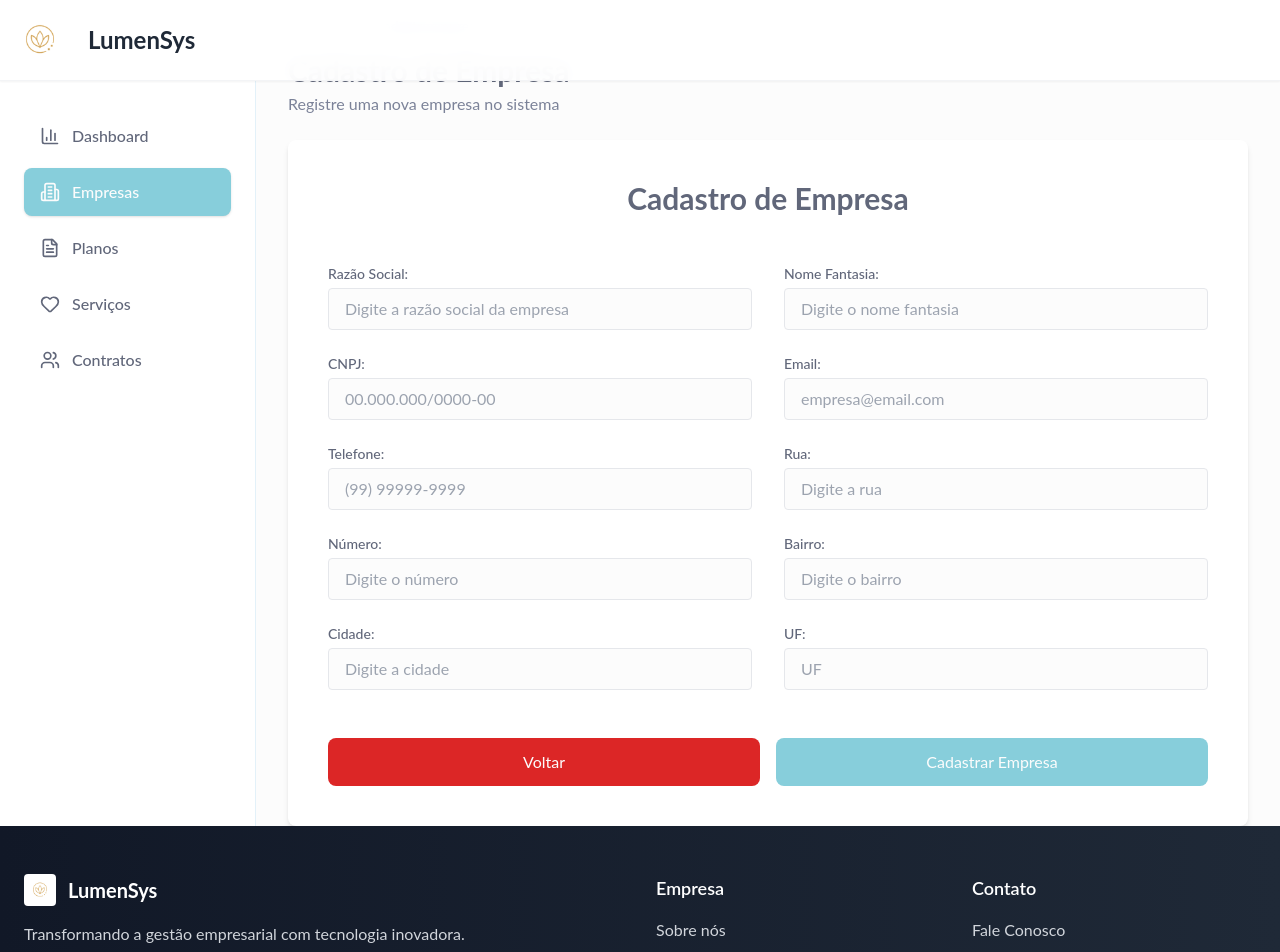
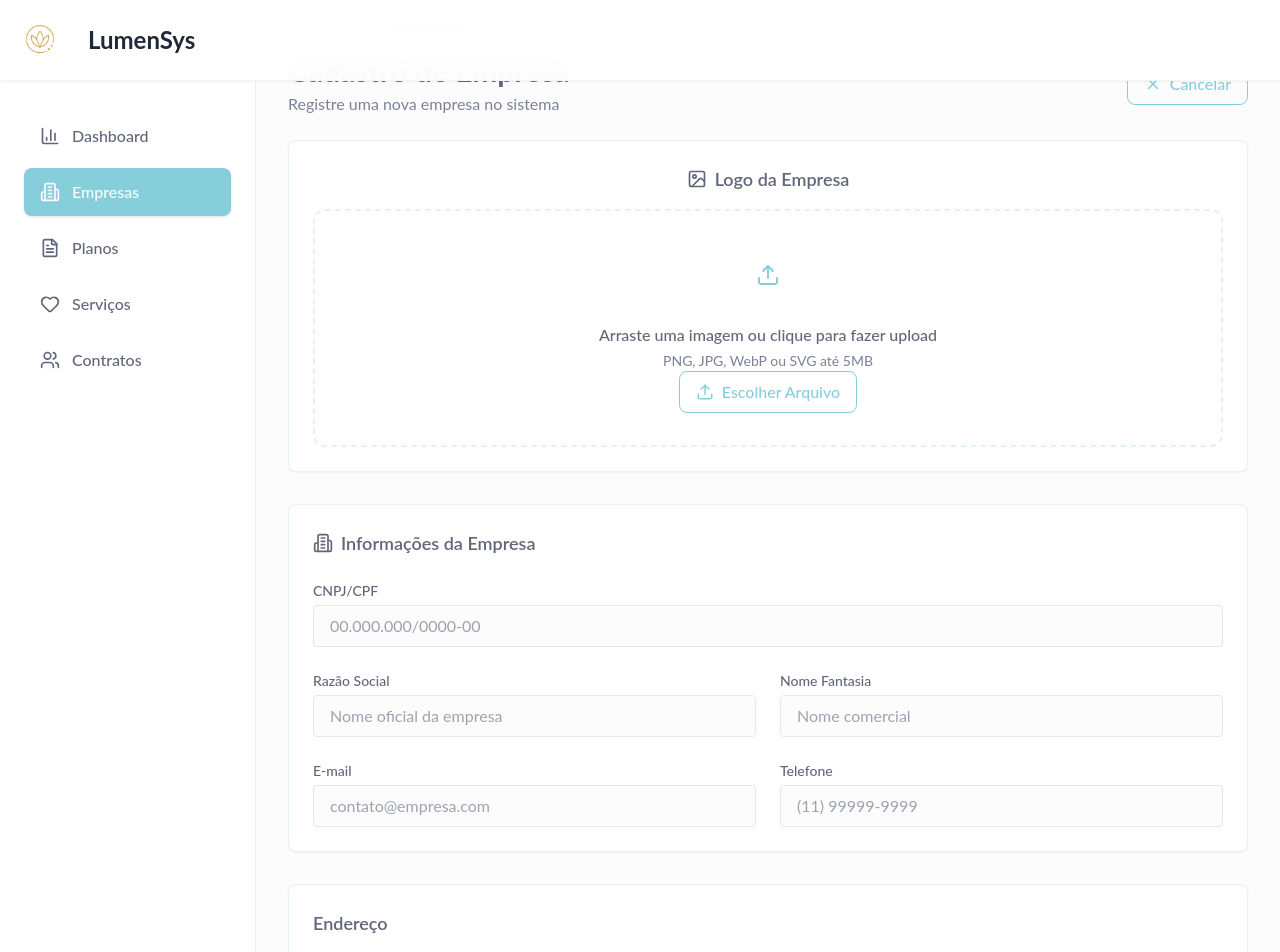
Before and after one commit to LumenSys/LumenSys-Frontend, a React (Vite) app in the folder frontend/: page /cadastroempresa in a window 1280 px wide. Shown: the top 952 px of the page. Built offline with nearby package versions, Linux system fonts and the light colour scheme.

Commit message:
:art: feat: Refactor ThemeContext and CadastroEmpresa components; enhance theme management and add image upload functionality

```diff
--- a/frontend/src/pages/CadastroEmpresa/index.tsx
+++ b/frontend/src/pages/CadastroEmpresa/index.tsx
@@ -5,7 +5,7 @@ import Cookies from 'js-cookie';
 import PageLayout from '../../components/PageLayout';
 import Card from '../../components/Card';
 import Button from '../../components/Button';
-import { Building2, Save, X } from 'lucide-react';
+import { Building2, Save, X, Upload, Image as ImageIcon } from 'lucide-react';
 
 // Tipo baseado no modelo Company da API
 type CompanyData = {
@@ -19,6 +19,7 @@ type CompanyData = {
   neighborhood: string;
   city: string;
   uf: string;
+  logo?: File | null;
 };
 
 const initialFields: CompanyData = {
@@ -32,6 +33,7 @@ const initialFields: CompanyData = {
   neighborhood: "",
   city: "",
   uf: "",
+  logo: null,
 };
 
 const CadastroEmpresa = () => {
@@ -55,10 +57,12 @@ const CadastroEmpresa = () => {
   const [loading, setLoading] = useState(false);
   const [success, setSuccess] = useState(false);
   const [error, setError] = useState<string | null>(null);
+  const [imagePreview, setImagePreview] = useState<string | null>(null);
+  const [dragActive, setDragActive] = useState(false);
 
   // 💾 Salvar dados no cookie sempre que os campos mudarem
   useEffect(() => {
-    const hasData = Object.values(fields).some(value => value.trim() !== "");
+    const hasData = Object.values(fields).some(value => value !== null && value !== undefined && typeof value === "string" ? value.trim() !== "" : !!value);
 
     if (hasData) {
       // Salvar dados no cookie por 24 horas
@@ -148,7 +152,7 @@ const CadastroEmpresa = () => {
     const errors: string[] = [];
 
     Object.entries(fields).forEach(([key, value]) => {
-      if (!value.trim()) {
+      if (typeof value === "string" ? value.trim() === "" : value == null) {
         errors.push(`${getFieldLabel(key as keyof CompanyData)} é obrigatório`);
       }
     });
@@ -179,9 +183,59 @@ const CadastroEmpresa = () => {
       number: 'Número',
       neighborhood: 'Bairro',
       city: 'Cidade',
-      uf: 'UF'
+      uf: 'UF',
+      logo: 'Logo da Empresa'
     };
     return labels[key];
+  };
+
+  // Funções para lidar com upload de imagem
+  const handleImageUpload = (file: File) => {
+    if (file.size > 5 * 1024 * 1024) { // 5MB limit
+      setError('A imagem deve ter no máximo 5MB');
+      return;
+    }
+
+    const allowedTypes = ['image/jpeg', 'image/png', 'image/webp', 'image/svg+xml'];
+    if (!allowedTypes.includes(file.type)) {
+      setError('Formato de imagem não suportado. Use JPEG, PNG, WebP ou SVG');
+      return;
+    }
+
+    setFields(prev => ({ ...prev, logo: file }));
+
+    // Criar preview da imagem
+    const reader = new FileReader();
+    reader.onload = (e) => {
+      setImagePreview(e.target?.result as string);
+    };
+    reader.readAsDataURL(file);
+    setError(null);
+  };
+
+  const handleImageDrop = (e: React.DragEvent<HTMLDivElement>) => {
+    e.preventDefault();
+    setDragActive(false);
+
+    const files = e.dataTransfer.files;
+    if (files.length > 0) {
+      handleImageUpload(files[0]);
+    }
+  };
+
+  const handleImageDragOver = (e: React.DragEvent<HTMLDivElement>) => {
+    e.preventDefault();
+    setDragActive(true);
+  };
+
+  const handleImageDragLeave = (e: React.DragEvent<HTMLDivElement>) => {
+    e.preventDefault();
+    setDragActive(false);
+  };
+
+  const removeImage = () => {
+    setFields(prev => ({ ...prev, logo: null }));
+    setImagePreview(null);
   };
 
   const handleSubmit = async (e: React.FormEvent) => {
@@ -280,39 +334,139 @@ const CadastroEmpresa = () => {
   const stats = getUserStats();
 
   return (
-    <PageLayout title="Cadastro de Empresa" subtitle="Registre uma nova empresa no sistema">
-      <div className="container max-w-5xl mx-auto">
-        {/* 📊 Mostrar estatísticas do usuário */}
+    <PageLayout
+      title="Cadastro de Empresa"
+      subtitle="Registre uma nova empresa no sistema"
+      actions={
+        <Button
+          variant="outline"
+          icon={X}
+          onClick={() => window.location.href = "/listaempresas"}
+          disabled={loading}
+        >
+          Cancelar
+        </Button>
+      }
+    >
+      {/* Estatísticas do usuário */}
       {stats && stats.totalCompanies > 0 && (
-          <div className="mb-4 p-3 bg-blue-50 border border-blue-200 rounded-lg text-blue-800 text-sm">
-            ℹ️ Você já cadastrou {stats.totalCompanies} empresa(s) no sistema.
+        <Card className="bg-primary/5 border-primary/20">
+          <div className="flex items-center gap-3">
+            <Building2 className="text-primary" size={20} />
+            <span className="text-textPrimary text-sm">
+              Você já cadastrou {stats.totalCompanies} empresa(s) no sistema.
+            </span>
+          </div>
+        </Card>
+      )}
+
+      {/* Formulário Principal */}
+      <form onSubmit={handleSubmit} className="space-y-8">
+
+        {/* Seção: Logo da Empresa */}
+        <Card>
+          <div className="text-center space-y-4">
+            <h3 className="text-lg font-semibold text-textPrimary flex items-center justify-center gap-2">
+              <ImageIcon size={20} />
+              Logo da Empresa
+            </h3>
+
+            {/* Upload de Imagem */}
+            <div
+              className={`relative border-2 border-dashed rounded-xl p-8 transition-all duration-300 ${
+                dragActive
+                  ? 'border-primary bg-primary/5 scale-105'
+                  : 'border-footer hover:border-primary/50 hover:bg-primary/5'
+              }`}
+              onDrop={handleImageDrop}
+              onDragOver={handleImageDragOver}
+              onDragLeave={handleImageDragLeave}
+            >
+              {imagePreview ? (
+                <div className="space-y-4">
+                  <div className="mx-auto w-32 h-32 rounded-lg overflow-hidden bg-footer">
+                    <img
+                      src={imagePreview}
+                      alt="Preview"
+                      className="w-full h-full object-cover"
+                    />
+                  </div>
+                  <div className="flex gap-3 justify-center">
+                    <Button variant="outline" size="sm" onClick={removeImage}>
+                      Remover
+                    </Button>
+                    <label className="cursor-pointer">
+                      <Button variant="ghost" size="sm" icon={Upload}>
+                        Alterar
+                      </Button>
+                      <input
+                        type="file"
+                        accept="image/*"
+                        onChange={(e) => e.target.files?.[0] && handleImageUpload(e.target.files[0])}
+                        className="hidden"
+                      />
+                    </label>
+                  </div>
+                </div>
+              ) : (
+                <div className="text-center space-y-4">
+                  <div className="mx-auto w-16 h-16 bg-primary/10 rounded-full flex items-center justify-center">
+                    <Upload className="text-primary" size={24} />
+                  </div>
+                  <div>
+                    <p className="text-textPrimary font-medium">
+                      Arraste uma imagem ou clique para fazer upload
+                    </p>
+                    <p className="text-textSecondary text-sm mt-1">
+                      PNG, JPG, WebP ou SVG até 5MB
+                    </p>
+                  </div>
+                  <label className="cursor-pointer">
+                    <Button variant="outline" icon={Upload}>
+                      Escolher Arquivo
+                    </Button>
+                    <input
+                      type="file"
+                      accept="image/*"
+                      onChange={(e) => e.target.files?.[0] && handleImageUpload(e.target.files[0])}
+                      className="hidden"
+                    />
+                  </label>
                 </div>
               )}
+            </div>
+          </div>
+        </Card>
 
-        <form onSubmit={handleSubmit} className="grid grid-cols-2 gap-x-8 gap-y-6 bg-surface p-10 rounded-lg shadow-md">
-          <h2 className="col-span-2 text-3xl font-bold text-center mb-6 text-textPrimary">
-            Cadastro de Empresa
-          </h2>
+        {/* Seção: Informações Básicas */}
+        <Card>
+          <h3 className="text-lg font-semibold text-textPrimary mb-6 flex items-center gap-2">
+            <Building2 size={20} />
+            Informações da Empresa
+          </h3>
 
-          {/* Mensagens de feedback */}
-          {error && (
-            <div className="col-span-2 bg-red-100 border border-red-400 text-red-700 px-4 py-3 rounded">
-              {error}
+          <div className="grid grid-cols-1 md:grid-cols-2 gap-6">
+            <div className="md:col-span-2">
+              <InputField
+                label="CNPJ/CPF"
+                name="cpfCnpj"
+                placeholder="00.000.000/0000-00"
+                value={fields.cpfCnpj}
+                onChange={handleChange}
+                onBlur={handleBlur}
+                required
+                className="focus:ring-primary text-textPrimary bg-background"
+              />
+              {isEmpty("cpfCnpj") && (
+                <span className="text-danger text-sm mt-1 block">Campo obrigatório</span>
+              )}
             </div>
-          )}
 
-          {success && (
-            <div className="col-span-2 bg-green-100 border border-green-400 text-green-700 px-4 py-3 rounded">
-              ✅ Empresa cadastrada com sucesso! Redirecionando...
-            </div>
-          )}
-
-            {/* Razão Social */}
-            <DefaultColumn>
+            <div>
               <InputField
-              label="Razão Social:"
+                label="Razão Social"
                 name="name"
-              placeholder="Digite a razão social da empresa"
+                placeholder="Nome oficial da empresa"
                 value={fields.name}
                 onChange={handleChange}
                 onBlur={handleBlur}
@@ -320,16 +474,15 @@ const CadastroEmpresa = () => {
                 className="focus:ring-primary text-textPrimary bg-background"
               />
               {isEmpty("name") && (
-              <span className="text-danger text-sm">Campo obrigatório</span>
+                <span className="text-danger text-sm mt-1 block">Campo obrigatório</span>
               )}
-            </DefaultColumn>
+            </div>
 
-            {/* Nome Fantasia */}
-            <DefaultColumn>
+            <div>
               <InputField
-              label="Nome Fantasia:"
+                label="Nome Fantasia"
                 name="tradeName"
-              placeholder="Digite o nome fantasia"
+                placeholder="Nome comercial"
                 value={fields.tradeName}
                 onChange={handleChange}
                 onBlur={handleBlur}
@@ -337,76 +490,57 @@ const CadastroEmpresa = () => {
                 className="focus:ring-primary text-textPrimary bg-background"
               />
               {isEmpty("tradeName") && (
-              <span className="text-danger text-sm">Campo obrigatório</span>
+                <span className="text-danger text-sm mt-1 block">Campo obrigatório</span>
               )}
-            </DefaultColumn>
+            </div>
 
-            {/* CNPJ */}
-            <DefaultColumn>
+            <div>
               <InputField
-              label="CNPJ:"
-              name="cpfCnpj"
-              placeholder="00.000.000/0000-00"
-              value={fields.cpfCnpj}
-              onChange={handleChange}
-              onBlur={handleBlur}
-              required
-              maxLength={18}
-              className="focus:ring-primary text-textPrimary bg-background"
-            />
-            {isEmpty("cpfCnpj") && (
-              <span className="text-danger text-sm">Campo obrigatório</span>
-            )}
-            {fields.cpfCnpj && !isValidCNPJ(fields.cpfCnpj) && touched.cpfCnpj && (
-              <span className="text-danger text-sm">CNPJ inválido</span>
-            )}
-            </DefaultColumn>
-
-            {/* Email */}
-            <DefaultColumn>
-            <InputField
-              label="Email:"
+                label="E-mail"
                 name="email"
-              placeholder="empresa@email.com"
+                type="email"
+                placeholder="contato@empresa.com"
                 value={fields.email}
                 onChange={handleChange}
                 onBlur={handleBlur}
                 required
-              type="email"
                 className="focus:ring-primary text-textPrimary bg-background"
               />
               {isEmpty("email") && (
-              <span className="text-danger text-sm">Campo obrigatório</span>
+                <span className="text-danger text-sm mt-1 block">Campo obrigatório</span>
               )}
-            {fields.email && !isValidEmail(fields.email) && touched.email && (
-              <span className="text-danger text-sm">Email inválido</span>
-            )}
-            </DefaultColumn>
+            </div>
 
-            {/* Telefone */}
-            <DefaultColumn>
+            <div>
               <InputField
-              label="Telefone:"
+                label="Telefone"
                 name="phone"
-              placeholder="(99) 99999-9999"
+                placeholder="(11) 99999-9999"
                 value={fields.phone}
                 onChange={handleChange}
                 onBlur={handleBlur}
                 required
-              maxLength={15}
                 className="focus:ring-primary text-textPrimary bg-background"
               />
               {isEmpty("phone") && (
-              <span className="text-danger text-sm">Campo obrigatório</span>
+                <span className="text-danger text-sm mt-1 block">Campo obrigatório</span>
               )}
-            </DefaultColumn>
+            </div>
+          </div>
+        </Card>
 
-            {/* Rua */}
-            <DefaultColumn>
+        {/* Seção: Endereço */}
+        <Card>
+          <h3 className="text-lg font-semibold text-textPrimary mb-6">
+            Endereço
+          </h3>
+
+          <div className="grid grid-cols-1 md:grid-cols-2 lg:grid-cols-3 gap-6">
+            <div className="md:col-span-2">
               <InputField
-              label="Rua:"
+                label="Rua/Avenida"
                 name="street"
-              placeholder="Digite a rua"
+                placeholder="Nome da rua"
                 value={fields.street}
                 onChange={handleChange}
                 onBlur={handleBlur}
@@ -414,16 +548,15 @@ const CadastroEmpresa = () => {
                 className="focus:ring-primary text-textPrimary bg-background"
               />
               {isEmpty("street") && (
-              <span className="text-danger text-sm">Campo obrigatório</span>
+                <span className="text-danger text-sm mt-1 block">Campo obrigatório</span>
               )}
-            </DefaultColumn>
+            </div>
 
-            {/* Número */}
-            <DefaultColumn>
+            <div>
               <InputField
-              label="Número:"
+                label="Número"
                 name="number"
-              placeholder="Digite o número"
+                placeholder="123"
                 value={fields.number}
                 onChange={handleChange}
                 onBlur={handleBlur}
@@ -431,16 +564,15 @@ const CadastroEmpresa = () => {
                 className="focus:ring-primary text-textPrimary bg-background"
               />
               {isEmpty("number") && (
-              <span className="text-danger text-sm">Campo obrigatório</span>
+                <span className="text-danger text-sm mt-1 block">Campo obrigatório</span>
               )}
-            </DefaultColumn>
+            </div>
 
-            {/* Bairro */}
-            <DefaultColumn>
+            <div>
               <InputField
-              label="Bairro:"
+                label="Bairro"
                 name="neighborhood"
-              placeholder="Digite o bairro"
+                placeholder="Centro"
                 value={fields.neighborhood}
                 onChange={handleChange}
                 onBlur={handleBlur}
@@ -448,16 +580,15 @@ const CadastroEmpresa = () => {
                 className="focus:ring-primary text-textPrimary bg-background"
               />
               {isEmpty("neighborhood") && (
-              <span className="text-danger text-sm">Campo obrigatório</span>
+                <span className="text-danger text-sm mt-1 block">Campo obrigatório</span>
               )}
-            </DefaultColumn>
+            </div>
 
-            {/* Cidade */}
-            <DefaultColumn>
+            <div>
               <InputField
-              label="Cidade:"
+                label="Cidade"
                 name="city"
-              placeholder="Digite a cidade"
+                placeholder="São Paulo"
                 value={fields.city}
                 onChange={handleChange}
                 onBlur={handleBlur}
@@ -465,16 +596,15 @@ const CadastroEmpresa = () => {
                 className="focus:ring-primary text-textPrimary bg-background"
               />
               {isEmpty("city") && (
-              <span className="text-danger text-sm">Campo obrigatório</span>
+                <span className="text-danger text-sm mt-1 block">Campo obrigatório</span>
               )}
-            </DefaultColumn>
+            </div>
 
-            {/* UF */}
-            <DefaultColumn>
+            <div>
               <InputField
-              label="UF:"
+                label="UF"
                 name="uf"
-              placeholder="UF"
+                placeholder="SP"
                 value={fields.uf}
                 onChange={handleChange}
                 onBlur={handleBlur}
@@ -483,45 +613,58 @@ const CadastroEmpresa = () => {
                 className="focus:ring-primary text-textPrimary bg-background uppercase"
               />
               {isEmpty("uf") && (
-              <span className="text-danger text-sm">Campo obrigatório</span>
+                <span className="text-danger text-sm mt-1 block">Campo obrigatório</span>
               )}
               {fields.uf && fields.uf.length !== 2 && touched.uf && (
-              <span className="text-danger text-sm">UF deve ter 2 caracteres</span>
+                <span className="text-danger text-sm mt-1 block">UF deve ter 2 caracteres</span>
               )}
-            </DefaultColumn>
+            </div>
+          </div>
+        </Card>
 
-          <div className="col-span-2 w-full mt-6 flex gap-4 justify-end">
-            <button
+        {/* Mensagens de Feedback */}
+        {error && (
+          <Card className="bg-danger/10 border-danger/20">
+            <div className="text-danger text-sm">
+              ⚠️ {error}
+            </div>
+          </Card>
+        )}
+
+        {success && (
+          <Card className="bg-success/10 border-success/20">
+            <div className="text-success text-sm">
+              ✅ Empresa cadastrada com sucesso! Redirecionando...
+            </div>
+          </Card>
+        )}
+
+        {/* Botões de Ação */}
+        <Card>
+          <div className="flex flex-col sm:flex-row gap-4 justify-end">
+            <Button
               type="button"
-              className="w-full bg-red-600 text-background px-6 py-3 rounded-lg hover:bg-red-700 transition disabled:opacity-50"
-              onClick={() => window.location.href = "/listaempresas"}
+              variant="outline"
+              onClick={handleClearForm}
               disabled={loading}
+              icon={X}
             >
-              Voltar
-            </button>
-
-            <button
+              Limpar Formulário
+            </Button>
+            <Button
               type="submit"
-              className="w-full bg-primary text-background px-6 py-3 rounded-lg hover:bg-secondary transition disabled:opacity-50"
-              disabled={loading}
+              variant="primary"
+              loading={loading}
+              icon={Save}
+              size="lg"
             >
-              {loading ? 'Cadastrando...' : 'Cadastrar Empresa'}
-            </button>
+              Cadastrar Empresa
+            </Button>
           </div>
+        </Card>
       </form>
-      </div>
     </PageLayout>
   );
 };
 
-type DefaultColumnProps = {
-  children: React.ReactNode;
-};
-
-const DefaultColumn = ({ children }: DefaultColumnProps) => (
-  <div>
-    {children}
-  </div>
-);
-
 export default CadastroEmpresa;
```
Also changed, not shown: frontend/src/context/ThemeContext.tsx (+56 -1 lines), frontend/src/pages/Servicos/index.tsx (+65 -76 lines). Lines whose indentation alone changed are shown as unchanged.
